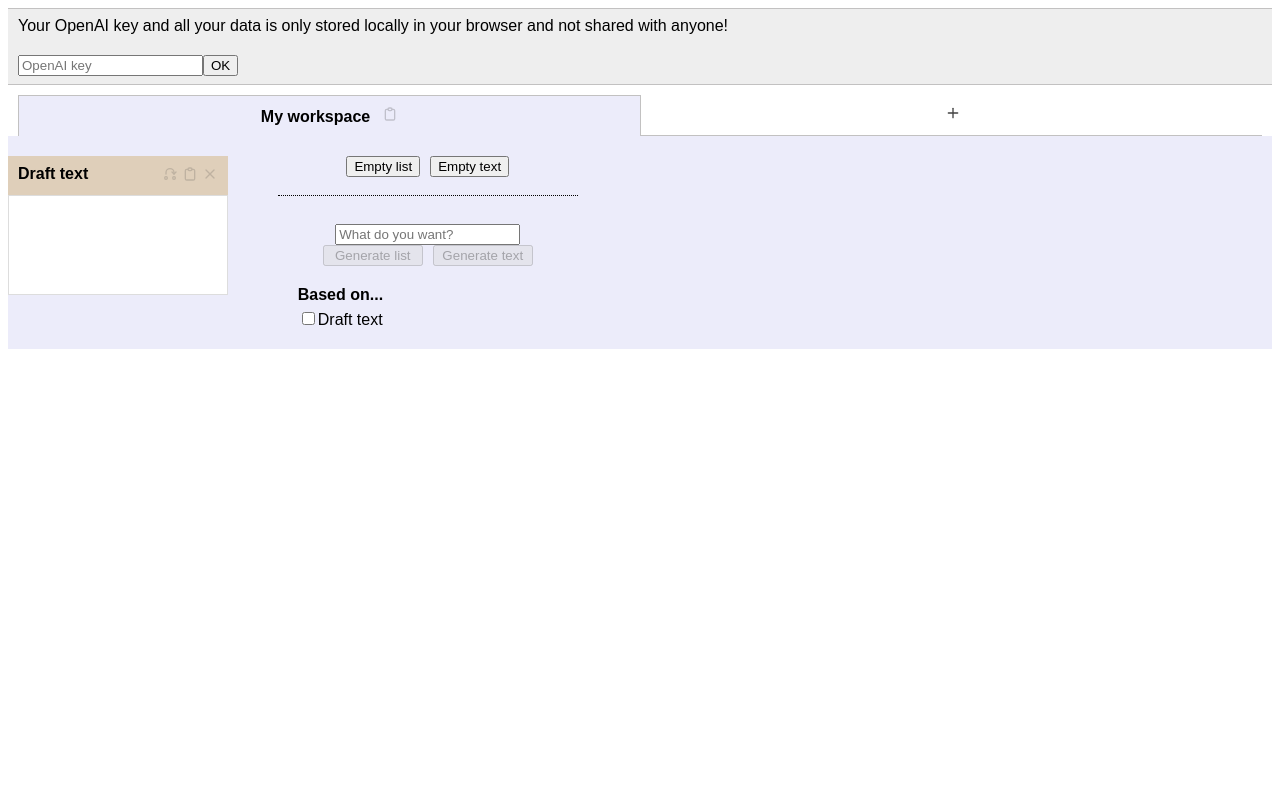
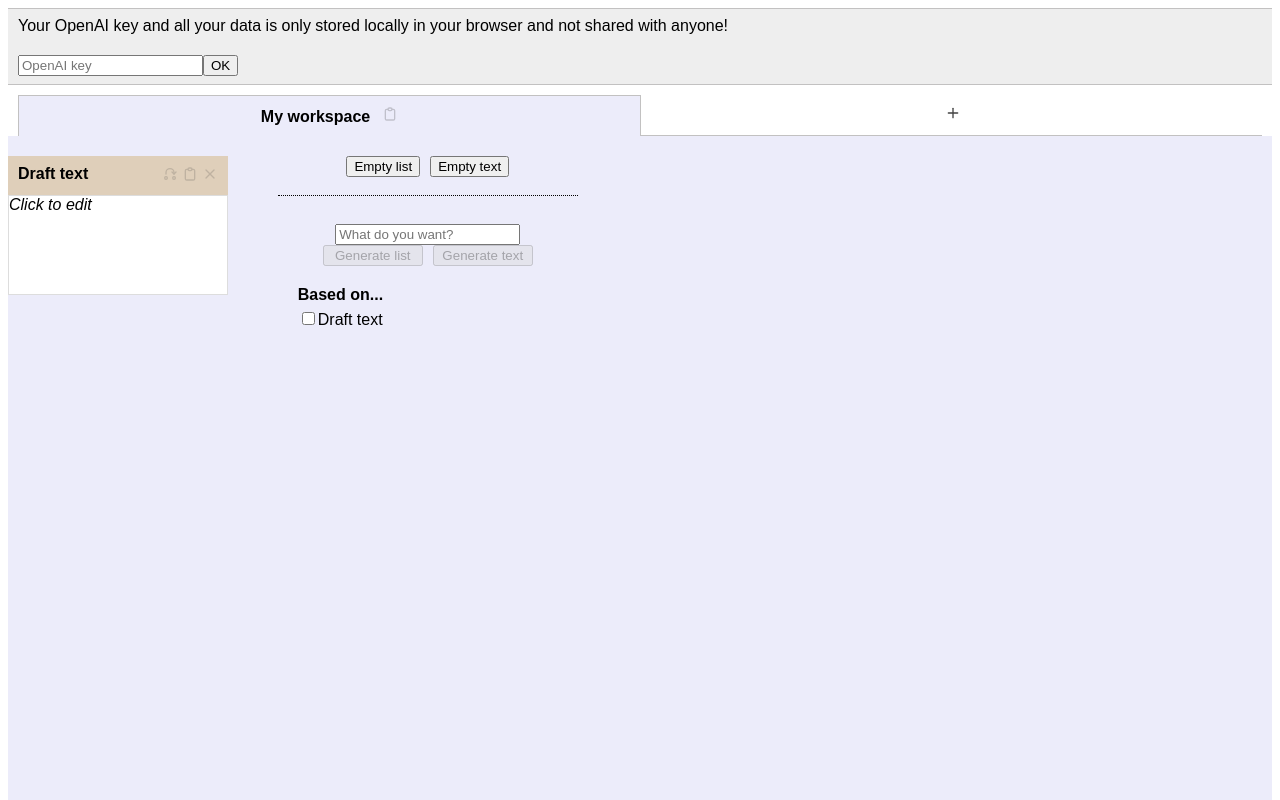
Before and after one commit to espenabr/turbothink, a React (Vite) app: page / in a window 1280 px wide. Both pictures are taken after a click on the button "Empty text". Shown: the top 800 px of the page. Built offline with nearby package versions, Linux system fonts and the light colour scheme.

Commit message:
textarea placeholder + background color hack

```diff
--- a/src/App.css
+++ b/src/App.css
@@ -4,6 +4,7 @@
     display: grid;
     grid-template-columns: repeat(5, 1fr);
     background-color: rgb(236, 236, 250);
+    padding-bottom: 1000px;
 }
 
 .grid-item {
--- a/src/texts/DisplayTextContent.tsx
+++ b/src/texts/DisplayTextContent.tsx
@@ -17,9 +17,11 @@ const withLineBreaks = (s: string) => (
 );
 
 const DisplayTextContent = ({ content, onEdit }: Props) => {
+    const empty = content.length === 0;
+
     return (
         <div onClick={onEdit} className="text-display">
-            {withLineBreaks(content)}
+            {empty ? <span style={{ fontStyle: "italic" }}>Click to edit</span> : withLineBreaks(content)}
         </div>
     );
 };
```
Also changed, not shown: 1 other file (tests, documents, lock files or other folders).
